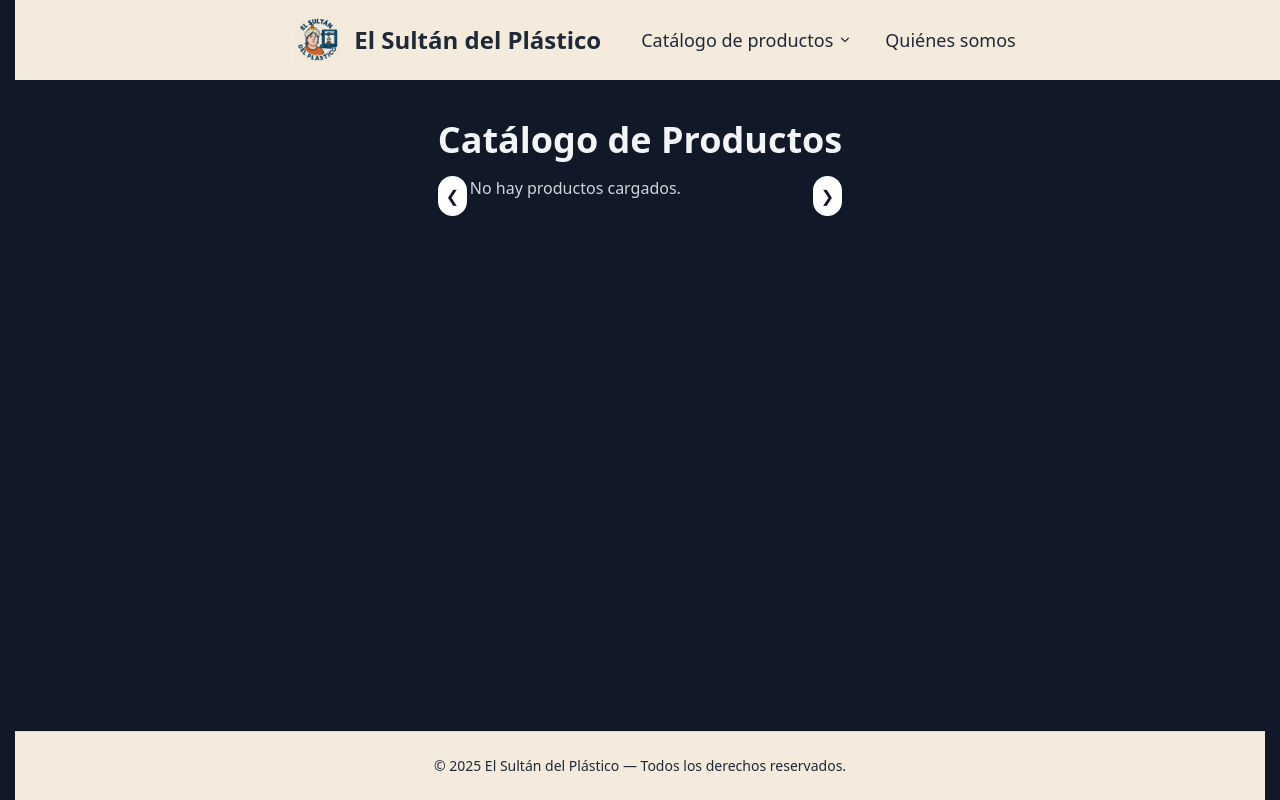
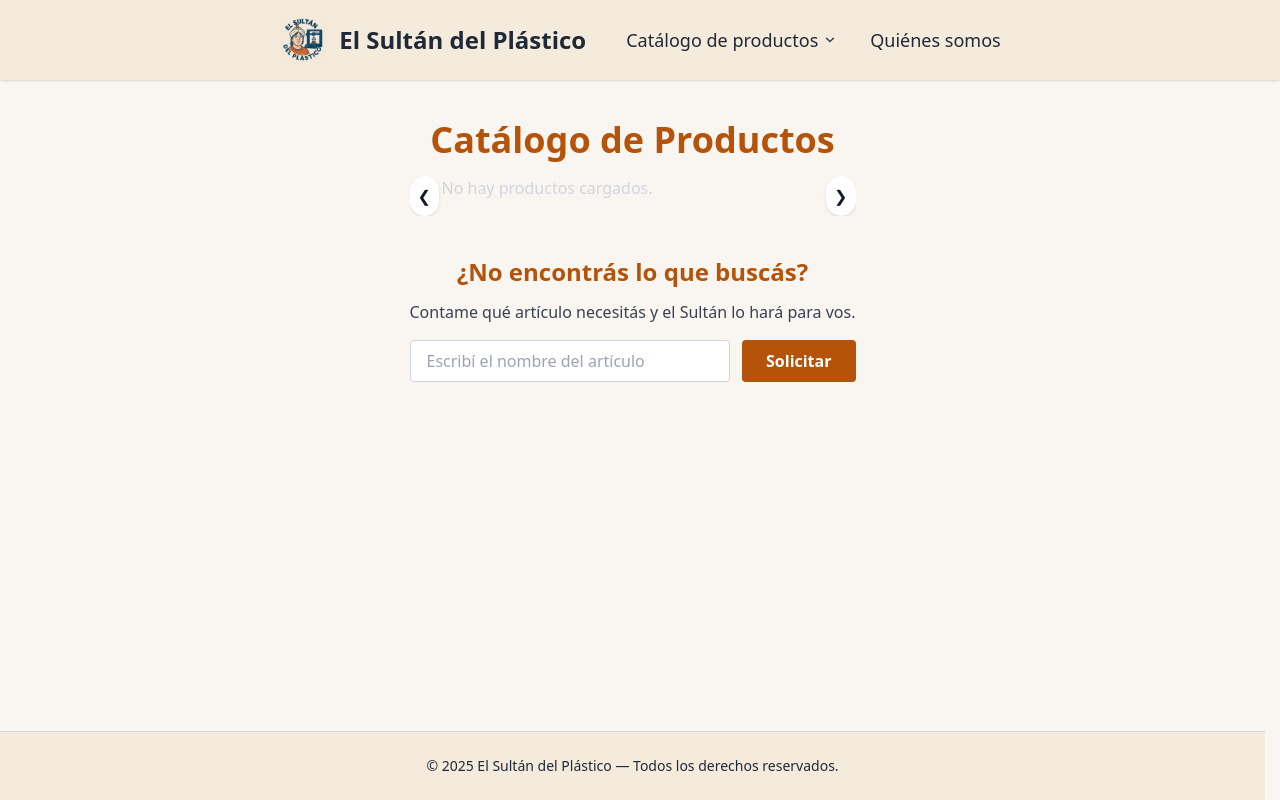
Before and after one commit to julianlods/impresora3d, a Flask app: page / in a window 1280 px wide. Run offline with Flask 3, Linux system fonts and the light colour scheme; data that the repository does not hold is empty; parts of the project's set-up code (start-up, migrations or seed data) failed here and were passed over; some libraries are stand-ins or nearby versions.

Commit message:
Actualización completa: cambios en categorías, index, base, app.py y demás ajustes de diseño/funcionalidad

```diff
--- a/app.py
+++ b/app.py
@@ -194,5 +194,14 @@ def initdb():
     db.create_all()
     return "DB creada OK"
 
+@app.route("/solicitar-articulo", methods=["POST"])
+def solicitar_articulo():
+    nombre = request.form.get("nombre_articulo", "").strip()
+    if nombre:
+        # Acá podrías guardar en la base de datos o enviar un correo
+        print(f"Solicitud recibida: {nombre}")
+        # Ejemplo: flash("Tu solicitud fue enviada. ¡Gracias!", "success")
+    return redirect(url_for("home"))
+
 if __name__ == "__main__":
     app.run(debug=True)
--- a/templates/base.html
+++ b/templates/base.html
@@ -8,7 +8,7 @@
 
   <style>
     /* 1) Mantener estable el ancho aunque aparezca el scrollbar */
-    html { scrollbar-gutter: stable both-edges; }
+    html { scrollbar-gutter: stable; } /* o directamente borrá esta línea */
     /* (fallback viejo) fuerza canal de scroll aunque no haga falta */
     body { overflow-y: auto; }
 
@@ -16,7 +16,7 @@
     .layout-container { max-width: 1100px; width: 92%; margin-left: auto; margin-right: auto; }
   </style>
 </head>
-<body class="bg-gray-900 text-gray-100 flex flex-col min-h-screen pt-20">
+<body class="bg-[#f9f6f1] text-gray-900 flex flex-col min-h-screen pt-20">
 
   <!-- HEADER FIJO -->
   <header style="background-color: #f4ebdc;" class="shadow fixed top-0 left-0 right-0 z-50">
--- a/templates/catalogo.html
+++ b/templates/catalogo.html
@@ -2,7 +2,7 @@
 {% block title %}Catálogo de productos — El Sultán del Plástico{% endblock %}
 
 {% block content %}
-<h2 class="text-2xl font-bold mb-6 text-yellow-400">Catálogo de productos</h2>
+<h2 class="text-2xl font-bold mb-6 text-amber-700">Catálogo de productos</h2>
 
 {% if categorias %}
   <ul class="grid gap-5 sm:grid-cols-2 lg:grid-cols-3 justify-center max-w-6xl mx-auto">
--- a/templates/index.html
+++ b/templates/index.html
@@ -3,7 +3,7 @@
 
 {% block content %}
 <div class="text-center my-2">
-	<h1 class="text-3xl md:text-4xl font-bold text-gray-100 mb-2">
+	<h1 class="text-3xl md:text-4xl font-bold text-amber-700 mb-2">
 		Catálogo de Productos
 	</h1>
 </div>
@@ -98,4 +98,29 @@ document.addEventListener('DOMContentLoaded', () => {
 	window.addEventListener('resize', updateArrows);
 });
 </script>
+
+<!-- Sección Solicitar artículo -->
+<div class="mt-10 text-center">
+  <h2 class="text-2xl font-bold text-amber-700 mb-3">
+    ¿No encontrás lo que buscás?
+  </h2>
+  <p class="text-gray-700 mb-4">
+    Contame qué artículo necesitás y el Sultán lo hará para vos.
+  </p>
+  <form action="{{ url_for('solicitar_articulo') }}" method="post" class="max-w-md mx-auto flex flex-col sm:flex-row gap-3">
+    <input
+      type="text"
+      name="nombre_articulo"
+      placeholder="Escribí el nombre del artículo"
+      class="flex-grow px-4 py-2 rounded border border-gray-300 focus:outline-none focus:ring-2 focus:ring-amber-500"
+      required
+    >
+    <button
+      type="submit"
+      class="bg-amber-700 hover:bg-amber-800 text-white px-6 py-2 rounded font-semibold">
+      Solicitar
+    </button>
+  </form>
+</div>
+
 {% endblock %}
--- a/templates/quienes_somos.html
+++ b/templates/quienes_somos.html
@@ -21,7 +21,7 @@
 
 	<!-- Texto -->
 	<div>
-		<h1 class="text-3xl font-bold text-yellow-400">Quiénes somos</h1>
+		<h1 class="text-3xl font-bold text-amber-700">Quiénes somos</h1>
 
 		<div class="mt-6 prose prose-invert max-w-none">
 			<p>
```
Also changed, not shown: templates/categoria.html (+13 -6 lines).
